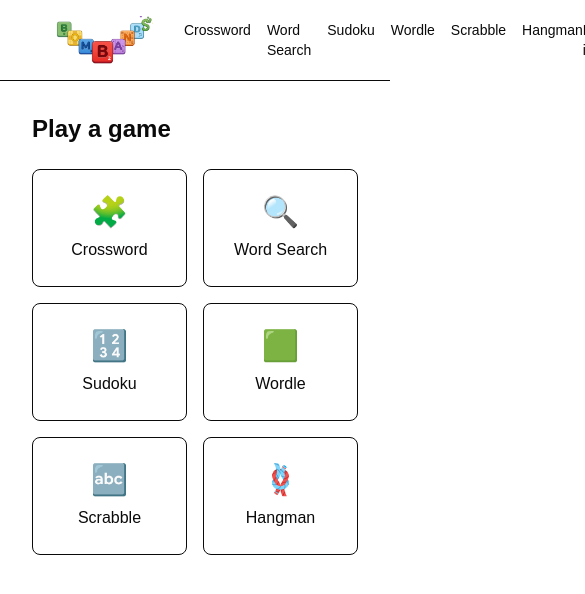
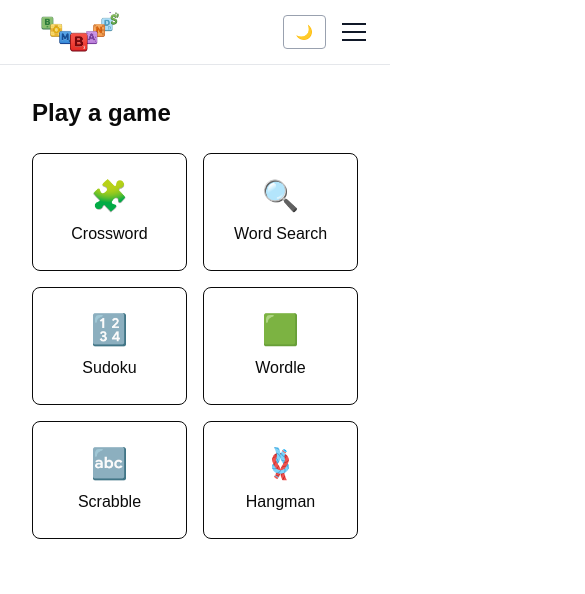
Before and after one commit to IS-PROJECT-2026/bombands-166488, a Next.js app: page / in a window 390 px wide. Shown: the top 594 px of the page, 585 px wide, since content can reach past the window. Built offline with nearby package versions, Linux system fonts and the light colour scheme.

Commit message:
fix(nav): add responsive mobile menu with hamburger toggle

```diff
--- a/components/Navbar.tsx
+++ b/components/Navbar.tsx
@@ -1,5 +1,6 @@
 'use client'
 
+import { useState } from 'react'
 import Link from 'next/link'
 import Image from 'next/image'
 import { usePathname } from 'next/navigation'
@@ -16,19 +17,17 @@ const games = [
 
 export default function Navbar() {
   const pathname = usePathname()
+  const [menuOpen, setMenuOpen] = useState(false)
 
   return (
-    <nav className="flex items-center justify-between px-6 py-4 border-b">
-      <Link href="/" className="relative h-12 w-40 shrink-0">
-        <Image
-          src="/logo.png"
-          alt="BOMBANDS"
-          fill
-          className="object-contain"
-          priority
-        />
+    <nav className="border-b border-gray-200 dark:border-gray-800">
+      <div className="flex items-center justify-between px-4 sm:px-6 py-3">
+        <Link href="/" className="relative h-10 w-32 sm:h-12 sm:w-40 shrink-0" onClick={() => setMenuOpen(false)}>
+          <Image src="/logo.png" alt="BOMBANDS" fill className="object-contain" priority />
         </Link>
-      <div className="flex gap-4">
+
+        {/* Desktop nav */}
+        <div className="hidden md:flex gap-4">
           {games.map((game) => (
             <Link
               key={game.href}
@@ -41,11 +40,47 @@ export default function Navbar() {
             </Link>
           ))}
         </div>
-      <div className="flex gap-3">
+
+        <div className="hidden md:flex items-center gap-3">
           <Link href="/login" className="text-sm">Log in</Link>
           <Link href="/signup" className="text-sm">Sign up</Link>
           <ThemeToggle />
         </div>
+
+        {/* Mobile controls */}
+        <div className="flex items-center gap-2 md:hidden">
+          <ThemeToggle />
+          <button
+            onClick={() => setMenuOpen((open) => !open)}
+            aria-label="Toggle menu"
+            className="p-2"
+          >
+            <div className="w-6 h-0.5 bg-gray-900 dark:bg-white mb-1.5" />
+            <div className="w-6 h-0.5 bg-gray-900 dark:bg-white mb-1.5" />
+            <div className="w-6 h-0.5 bg-gray-900 dark:bg-white" />
+          </button>
+        </div>
+      </div>
+
+      {/* Mobile dropdown */}
+      {menuOpen && (
+        <div className="md:hidden flex flex-col px-4 pb-4 gap-3 border-t border-gray-200 dark:border-gray-800 pt-3">
+          {games.map((game) => (
+            <Link
+              key={game.href}
+              href={game.href}
+              onClick={() => setMenuOpen(false)}
+              className={`text-sm ${pathname === game.href ? 'font-semibold underline' : ''}`}
+            >
+              {game.name}
+            </Link>
+          ))}
+          <div className="flex gap-4 pt-2 border-t border-gray-200 dark:border-gray-800">
+            <Link href="/login" className="text-sm" onClick={() => setMenuOpen(false)}>Log in</Link>
+            <Link href="/signup" className="text-sm" onClick={() => setMenuOpen(false)}>Sign up</Link>
+          </div>
+        </div>
+      )}
     </nav>
   )
 }
```
Lines whose indentation alone changed are shown as unchanged.
